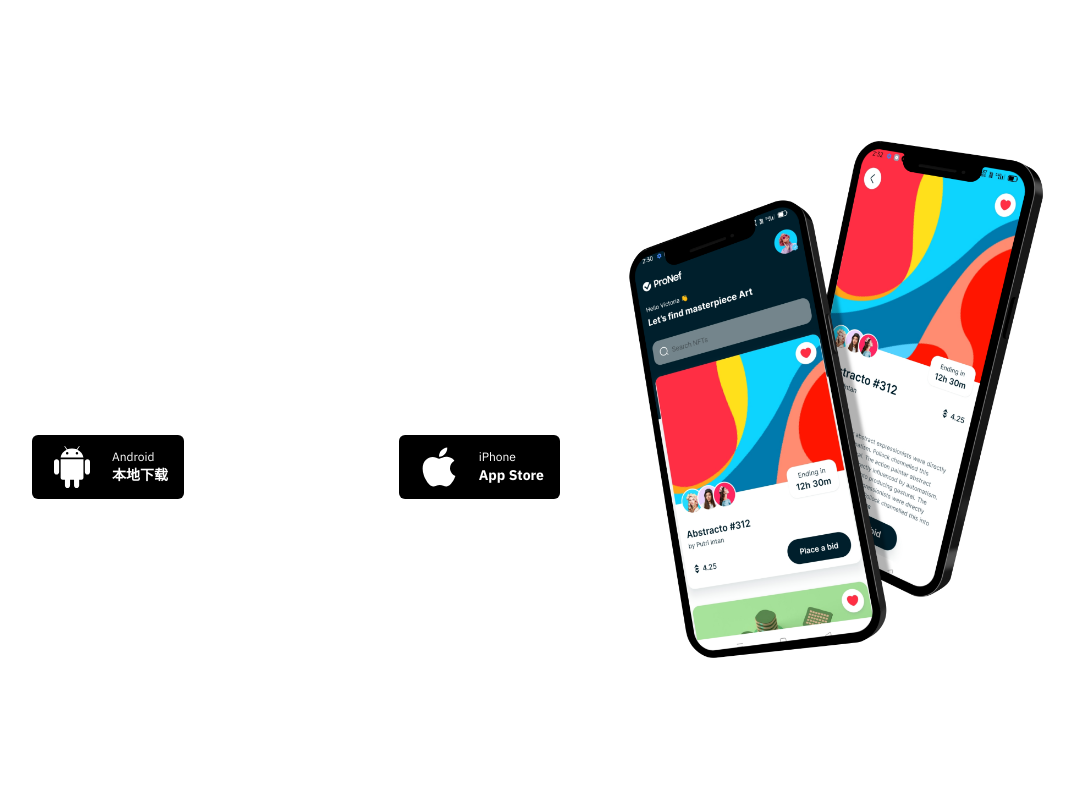
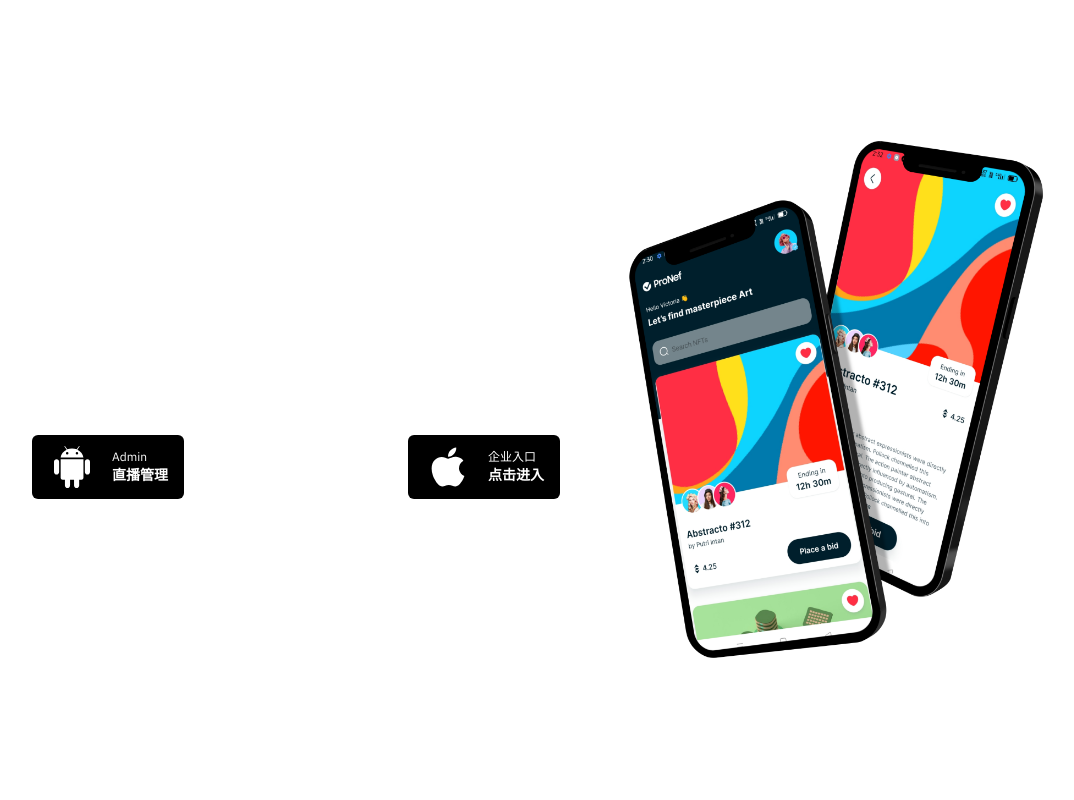
Before and after one commit to maguon/app_landing, a React (Create React App) app: page / in a window 1280 px wide. Shown: the top 800 px of the page, without its empty margins (80-1154 px from the left). Built offline with nearby package versions, Linux system fonts and the light colour scheme.

Commit message:
add test temp

```diff
--- a/src/components/BtnAndroid.jsx
+++ b/src/components/BtnAndroid.jsx
@@ -13,8 +13,8 @@ const BtnAndroid = ({ assetUrl, link }) => {
         <AiFillAndroid size="3rem" style={{color:"#ffffff"}}/>
       </div>
       <div className="flex flex-col justify-start ml-4">
-        <p className={`${styles.btnText} font-normal text-xs`}>Android</p>
-        <p className={`${styles.btnText} font-bold text-sm`}>本地下载</p>
+        <p className={`${styles.btnText} font-normal text-xs`}>Admin</p>
+        <p className={`${styles.btnText} font-bold text-sm`}>直播管理</p>
       </div>
     </div>
   )
--- a/src/components/BtnIOS.jsx
+++ b/src/components/BtnIOS.jsx
@@ -12,8 +12,8 @@ const BtnIOS = ({ assetUrl, link }) => {
         <AiFillApple size="3rem" style={{color:"#ffffff"}}/>
       </div>
       <div className="flex flex-col justify-start ml-4">
-        <p className={`${styles.btnText} font-normal text-xs`}>iPhone</p>
-        <p className={`${styles.btnText} font-bold text-sm`}>App Store</p>
+        <p className={`${styles.btnText} font-normal text-xs`}>企业入口</p>
+        <p className={`${styles.btnText} font-bold text-sm`}>点击进入</p>
       </div>
     </div>
   )
--- a/src/components/SectionWrapper.jsx
+++ b/src/components/SectionWrapper.jsx
@@ -28,11 +28,11 @@ const SectionWrapper = ({ title, description, showBtn, mockupImg, banner, revers
             <div style={{flex: 1,flexDirection:"row",display:"flex",justifyContent:"space-between"}}>
               <BtnAndroid
                 assetUrl={assets.logo}
-                link="https://www.pgyer.com/Dmxf"
+                link="https://admin.yepin.net.cn/"
               />
               <BtnIOS
                 assetUrl={assets.logo}
-                link="https://apps.apple.com/cn/app/%E4%B8%9A%E8%81%98/id1576659323"
+                link="http://company.yepin.net.cn"
               />
             </div>
           )}
```
